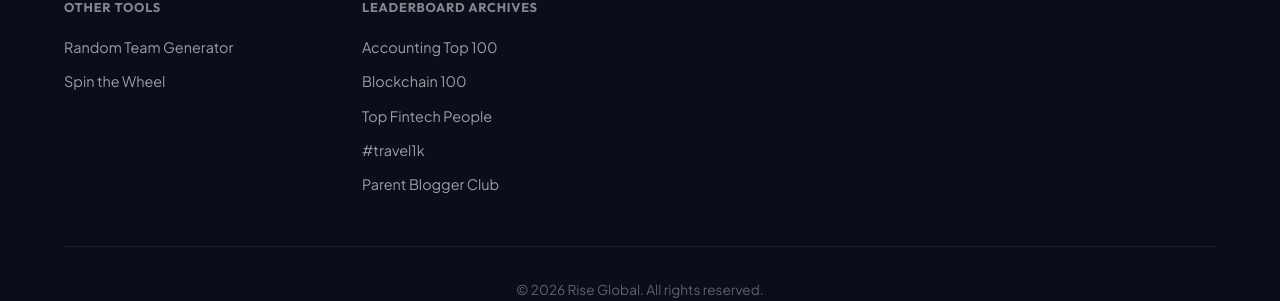
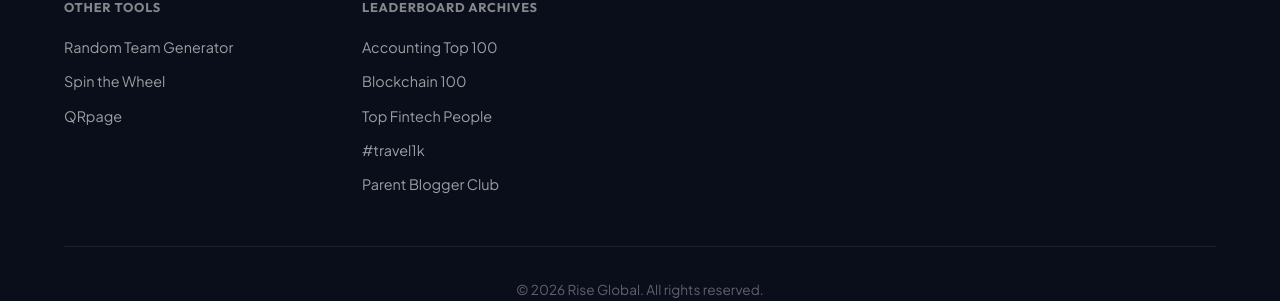
Before and after one commit to caspii/rise.global, a Jekyll site: the page built from index.html, in a window 1280 px wide and 900 px high, scrolled down 6780 px. Shown: the part 544-845 px from the top of the window. Built offline with Jekyll 4.4.1, drawn with Linux system fonts in a browser that asks for light colours; comment, search, counter and statistics services are not loaded.

Commit message:
Add QRpage to Other Tools footer
Sitewide dofollow cross-promo link to qrpage.co, alongside the existing sibling tools (Random Team Generator, Spin the Wheel).

Co-Authored-By: Claude Opus 4.8 (1M context) <noreply@anthropic.com>

```diff
--- a/_includes/footer.html
+++ b/_includes/footer.html
@@ -44,6 +44,7 @@
                 <ul class="footer-list">
                     <li><a href="/tools/random-team-generator/" class="footer-link">Random Team Generator</a></li>
                     <li><a href="/tools/spin-the-wheel/" class="footer-link">Spin the Wheel</a></li>
+                    <li><a href="https://qrpage.co/?utm_source=rise.global&utm_medium=referral&utm_campaign=footer" class="footer-link">QRpage</a></li>
                 </ul>
             </div>
 
```
